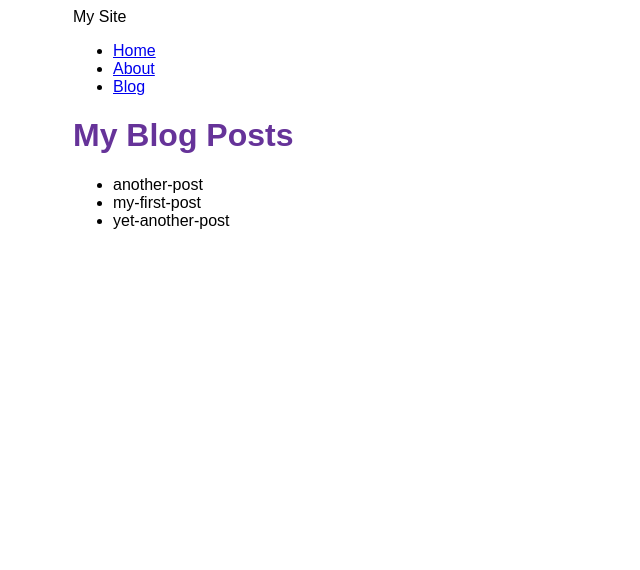
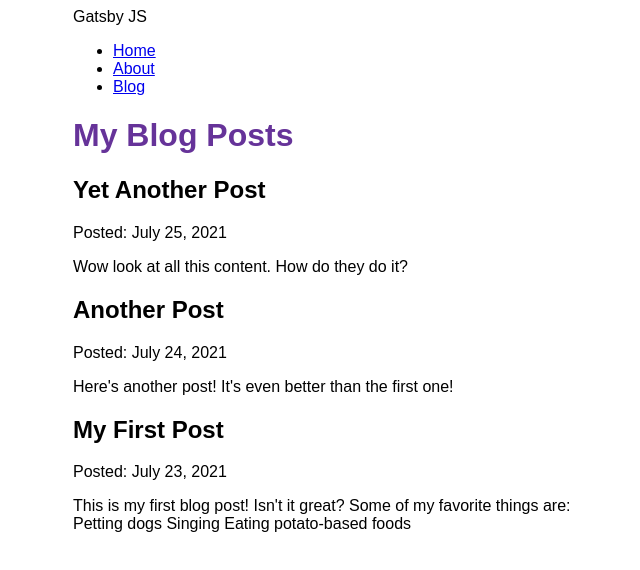
Before and after one commit to wujinyuan/my-first-gatsby-site, a Gatsby site: page /blog in a window 1280 px wide. Shown: the whole page, without its empty margins (317-957 px from the left). Built offline with nearby package versions, Linux system fonts and the light colour scheme; Gatsby itself is replaced by a stand-in of ours.

Commit message:
Finished Gatsby Tutorial Part 5

```diff
--- a/blog/another-post.mdx
+++ b/blog/another-post.mdx
@@ -0,0 +1,7 @@
+---
+title: "Another Post"
+date: "2021-07-24"
+slug: "another-post"
+---
+
+Here's another post! It's even better than the first one!
--- a/blog/my-first-post.mdx
+++ b/blog/my-first-post.mdx
@@ -0,0 +1,13 @@
+---
+title: "My First Post"
+date: "2021-07-23"
+slug: "my-first-post"
+---
+
+This is my first blog post! Isn't it *great*?
+
+Some of my **favorite** things are:
+
+* Petting dogs
+* Singing
+* Eating potato-based foods
--- a/blog/yet-another-post.mdx
+++ b/blog/yet-another-post.mdx
@@ -0,0 +1,7 @@
+---
+title: "Yet Another Post"
+date: "2021-07-25"
+slug: "yet-another-post"
+---
+
+Wow look at all this content. How do they do it?
--- a/gatsby-config.js
+++ b/gatsby-config.js
@@ -3,7 +3,7 @@
  */
 module.exports = {
   siteMetadata: {
-    title: `My Site`,
+    title: `Gatsby JS`,
   },
   plugins: [
     "gatsby-plugin-image",
@@ -22,5 +22,6 @@
         path: `${__dirname}/blog/`,
       },
     },
+    "gatsby-plugin-mdx",
   ],
 };
--- a/package.json
+++ b/package.json
@@ -15,8 +15,10 @@
     "clean": "gatsby clean"
   },
   "dependencies": {
+    "@mdx-js/react": "^2.3.0",
     "gatsby": "^5.14.0",
     "gatsby-plugin-image": "^3.14.0",
+    "gatsby-plugin-mdx": "^5.14.0",
     "gatsby-plugin-sharp": "^5.14.0",
     "gatsby-source-filesystem": "^5.14.0",
     "prettier": "^3.4.2",
--- a/src/pages/blog.js
+++ b/src/pages/blog.js
@@ -6,20 +6,27 @@
 const BlogPage = ({ data }) => {
   return (
     <Layout pageTitle="My Blog Posts">
-      <ul>
-        {data.allFile.nodes.map((node) => {
-          return <li key={node.name}>{node.name}</li>;
-        })}
-      </ul>
+      {data.allMdx.nodes.map((node) => (
+        <article key={node.id}>
+          <h2>{node.frontmatter.title}</h2>
+          <p>Posted: {node.frontmatter.date}</p>
+          <p>{node.excerpt}</p>
+        </article>
+      ))}
     </Layout>
   );
 };
 
 export const query = graphql`
   query {
-    allFile(filter: { ext: { eq: ".mdx" } }) {
+    allMdx(sort: { frontmatter: { date: DESC } }) {
       nodes {
-        name
+        frontmatter {
+          title
+          date(formatString: "MMMM D, YYYY")
+        }
+        id
+        excerpt
       }
     }
   }
```
Also changed, not shown: 1 other file.
